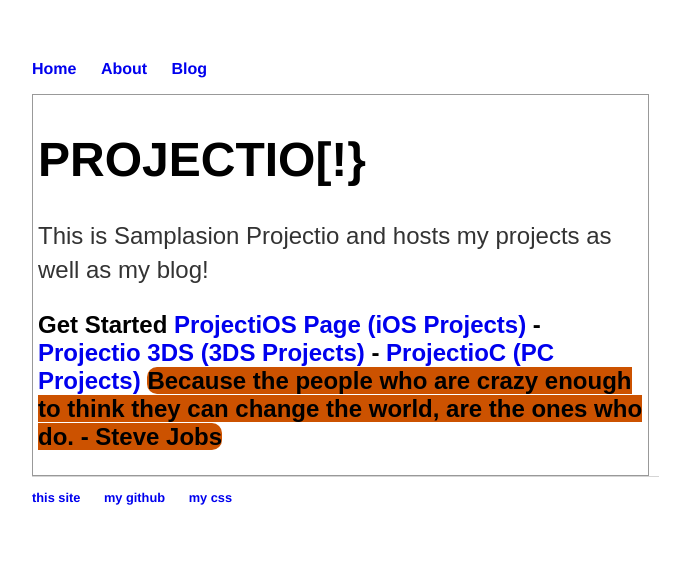
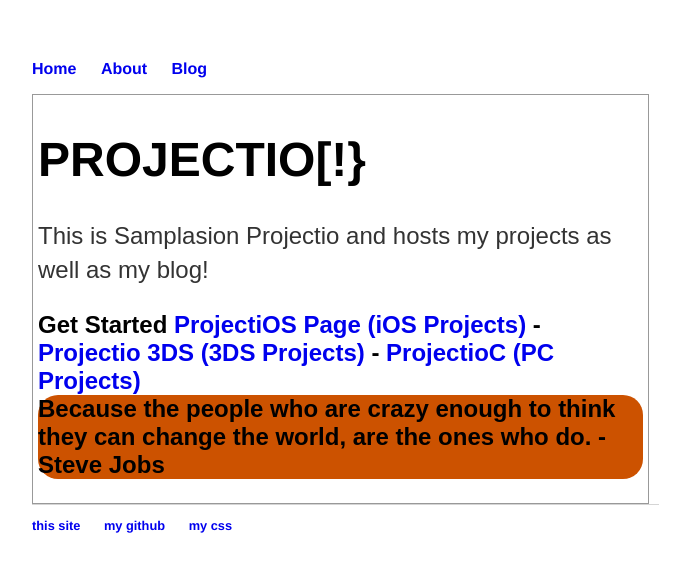
Before and after one commit to Samplasion/samplasion.github.iold, a Jekyll site: the page built from index.html, in a window 1280 px wide. Shown: the top 572 px of the page, without its empty margins (160-850 px from the left). Built offline with Jekyll 4.4.1, drawn with Linux system fonts in a browser that asks for light colours.

Commit message:
Corretto bug e cambiato testo avvertenze in bianco

```diff
--- a/css/main.css
+++ b/css/main.css
@@ -45,16 +45,16 @@
      color: #333;
  }
 .warn{
-	display: inline;
 	border: 2px #e65c00;
-	border-radius: 10px;
+	border-radius: 20px;
 	background-color: #cc5200;
+	font-color: white;
 }
 .info{
-	display: inline;
 	border: 2px blue;
-	border-radius: 10px;
+	border-radius: 20px;
 	background-color: blue;
+	font-color: white;
 }
  footer {
      border-top: 1px solid #d5d5d5;
```
